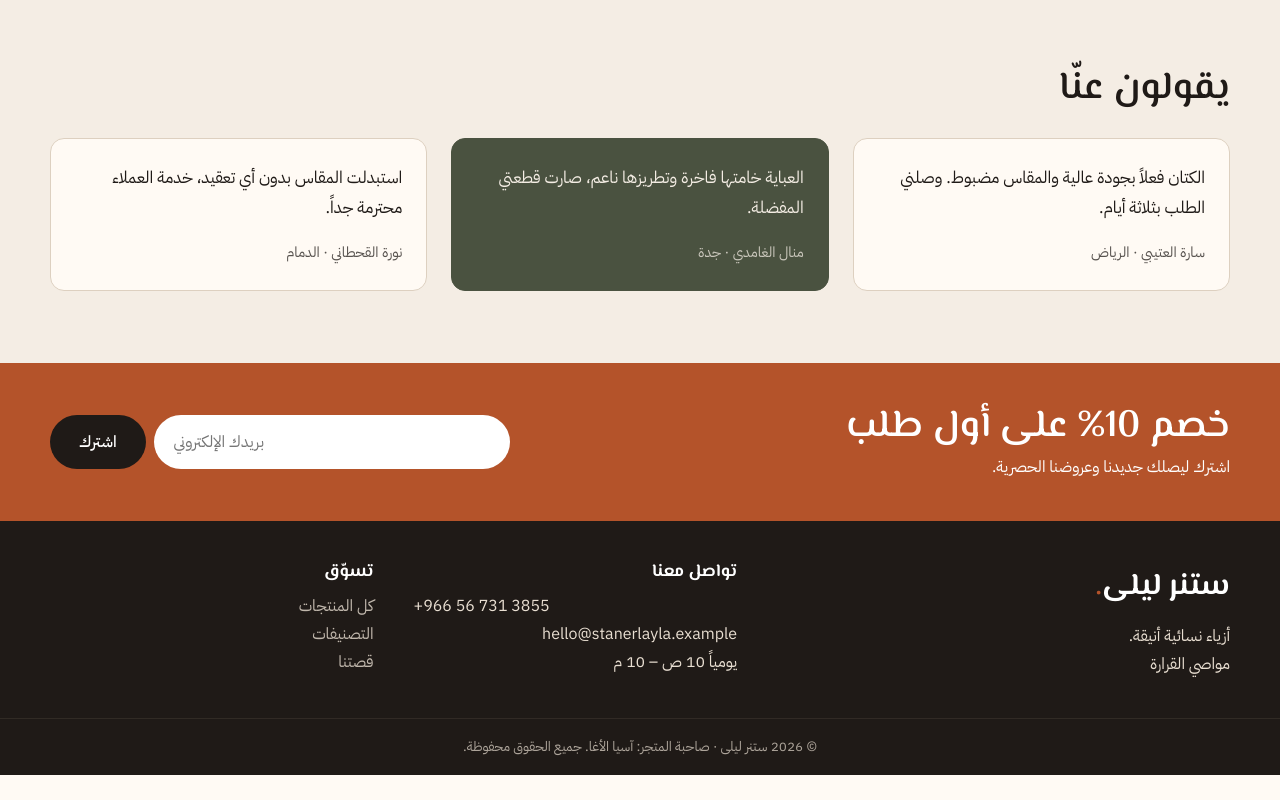
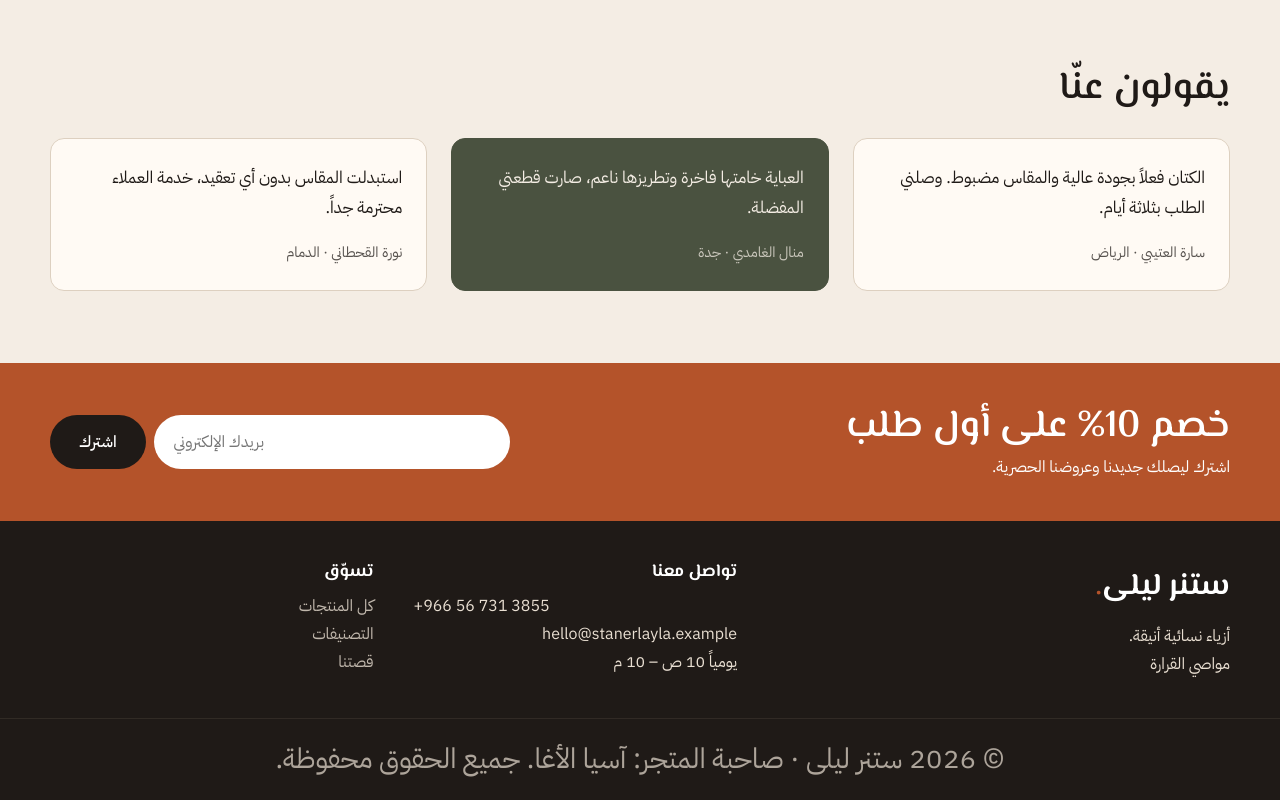
Before and after one commit to aseamurada19-dot/PROJCT63, a website: page index.html in a window 1280 px wide. Shown: the part 4906-5706 px from the top of the page. Before the commit the page ends 5681 px from the top, so only its background shows below. Drawn offline with Linux system fonts and the light colour scheme.

```diff
--- a/uttra.design.css
+++ b/uttra.design.css
@@ -106,3 +106,9 @@ a#top {
   animation: uttra-glow 2.4s ease-in-out infinite !important;
 }
 /* @/uttra:rule */
+
+/* @uttra:rule footer.footer > p.footer__copy */
+footer.footer > p.footer__copy {
+  font-size: 28px !important;
+}
+/* @/uttra:rule */
```
